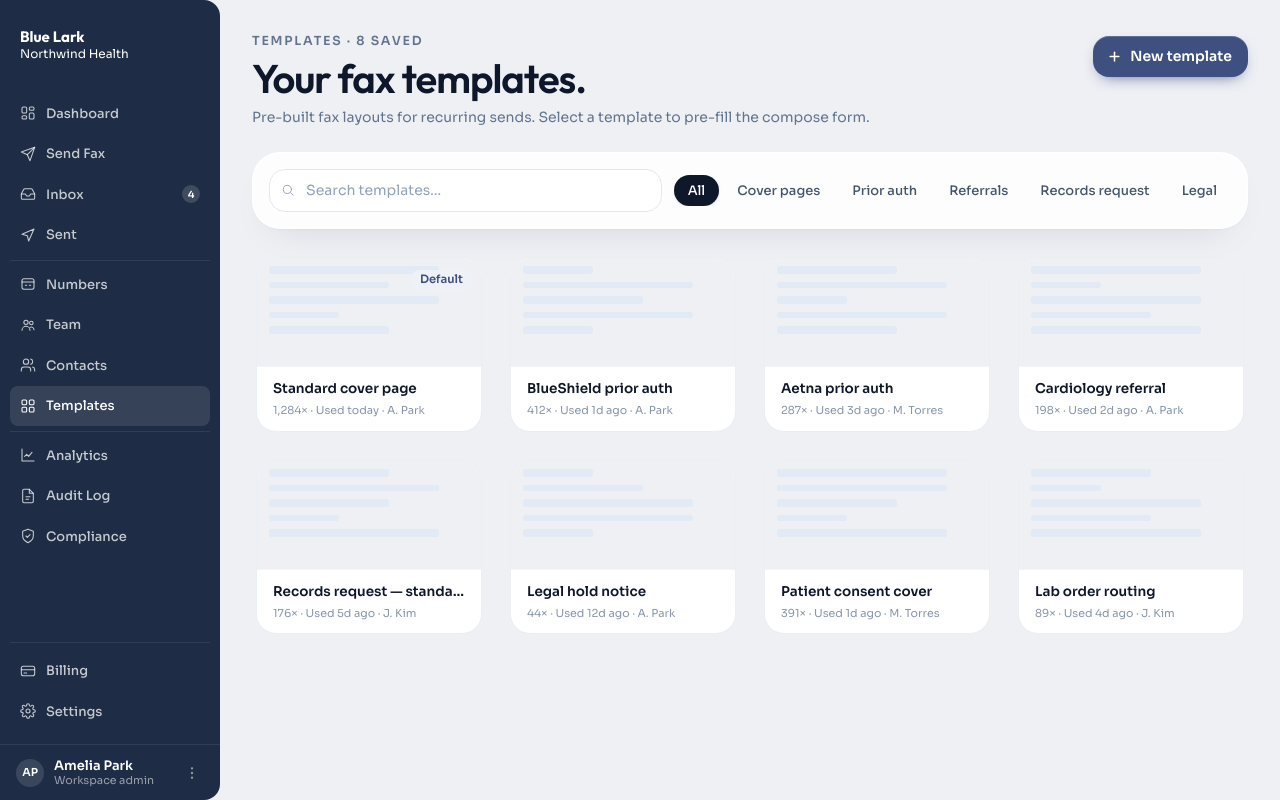
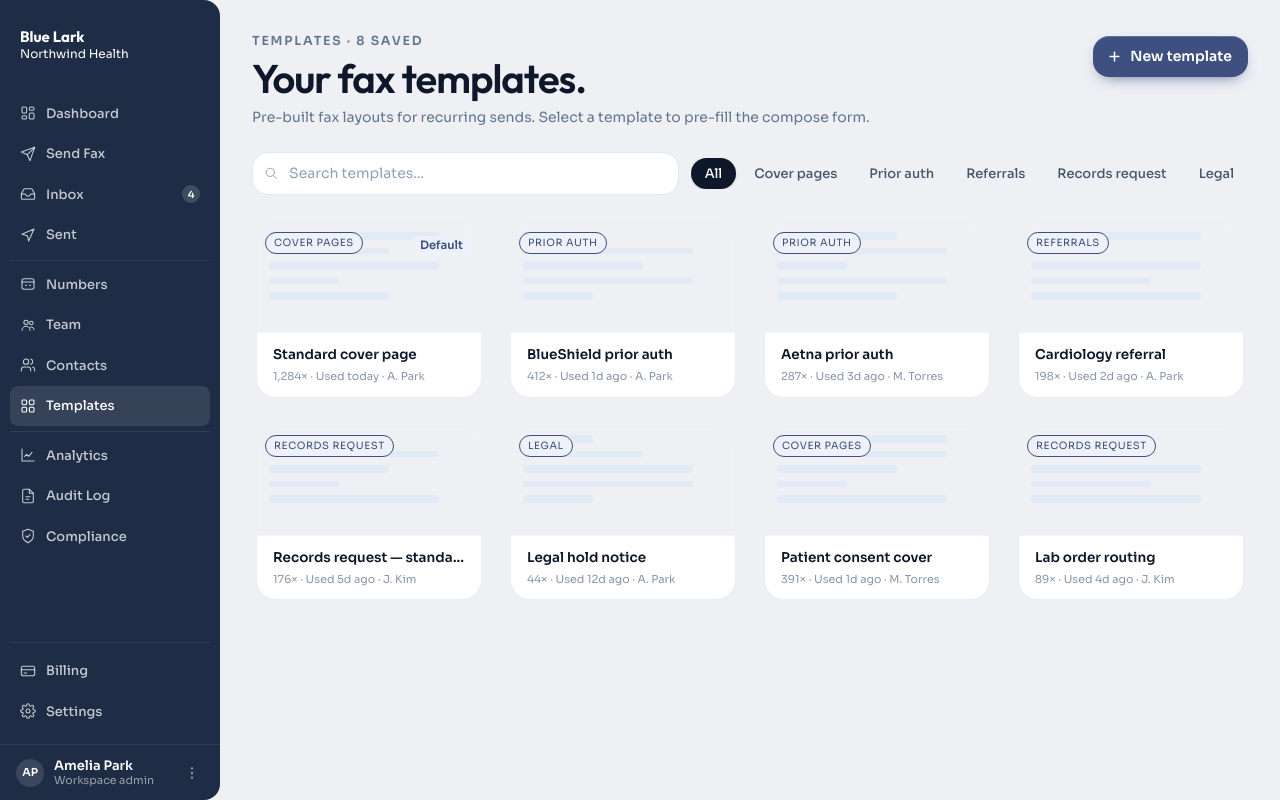
Before and after one commit to kschulze3142/design-prototype, a Next.js app: page /app/templates in a window 1280 px wide. Built offline with nearby package versions, Linux system fonts and the light colour scheme.

Commit message:
fix: templates — category pills in thumbnail, remove filter card wrapper

```diff
--- a/app/app/templates/page.tsx
+++ b/app/app/templates/page.tsx
@@ -58,6 +58,9 @@ function TemplateCard({ t, onClick, selected }: { t: Template; onClick: () => vo
       <div className="rounded-[20px] overflow-hidden border border-slate-200/70 bg-white">
         {/* Thumbnail */}
         <div className="relative" style={{ height: 108, maxHeight: 108, background: 'var(--color-bg)', overflow: 'hidden' }}>
+          <div style={{ position: 'absolute', top: '8px', left: '8px', zIndex: 20, fontFamily: 'var(--font-mono)', fontSize: '10px', textTransform: 'uppercase', letterSpacing: '0.06em', padding: '3px 8px', borderRadius: '999px', backgroundColor: 'var(--color-primary-subtle)', color: 'var(--color-primary)', border: '1px solid var(--color-primary)', lineHeight: 1.4 }}>
+            {t.cat}
+          </div>
           {t.featured && (
             <div className="absolute top-2 right-2 z-10">
               <Pill tone="teal" dot={false}>Default</Pill>
@@ -107,8 +110,7 @@ export default function TemplatesPage() {
       </div>
 
       {/* Filter bar */}
-      <Card className="p-4 mb-6">
-        <div className="flex items-center gap-3 flex-wrap">
+      <div className="flex items-center gap-3 flex-wrap" style={{ marginBottom: '24px' }}>
         <div className="relative flex-1 min-w-[240px] max-w-md">
           <I.Search size={14} className="absolute left-3 top-1/2 -translate-y-1/2 text-slate-400" />
           <input className="w-full pl-9 pr-3 py-2.5 rounded-2xl bg-white border border-slate-200 text-[14px] focus:outline-none focus:border-[var(--color-primary)] placeholder:text-slate-400"
@@ -118,7 +120,6 @@ export default function TemplatesPage() {
           {TEMPLATE_CATEGORIES.map(c => <Tab key={c} active={cat === c} onClick={() => setCat(c)}>{c}</Tab>)}
         </div>
       </div>
-      </Card>
 
       {/* Grid or empty state */}
       {filtered.length === 0 ? (
```
Lines whose indentation alone changed are shown as unchanged.
